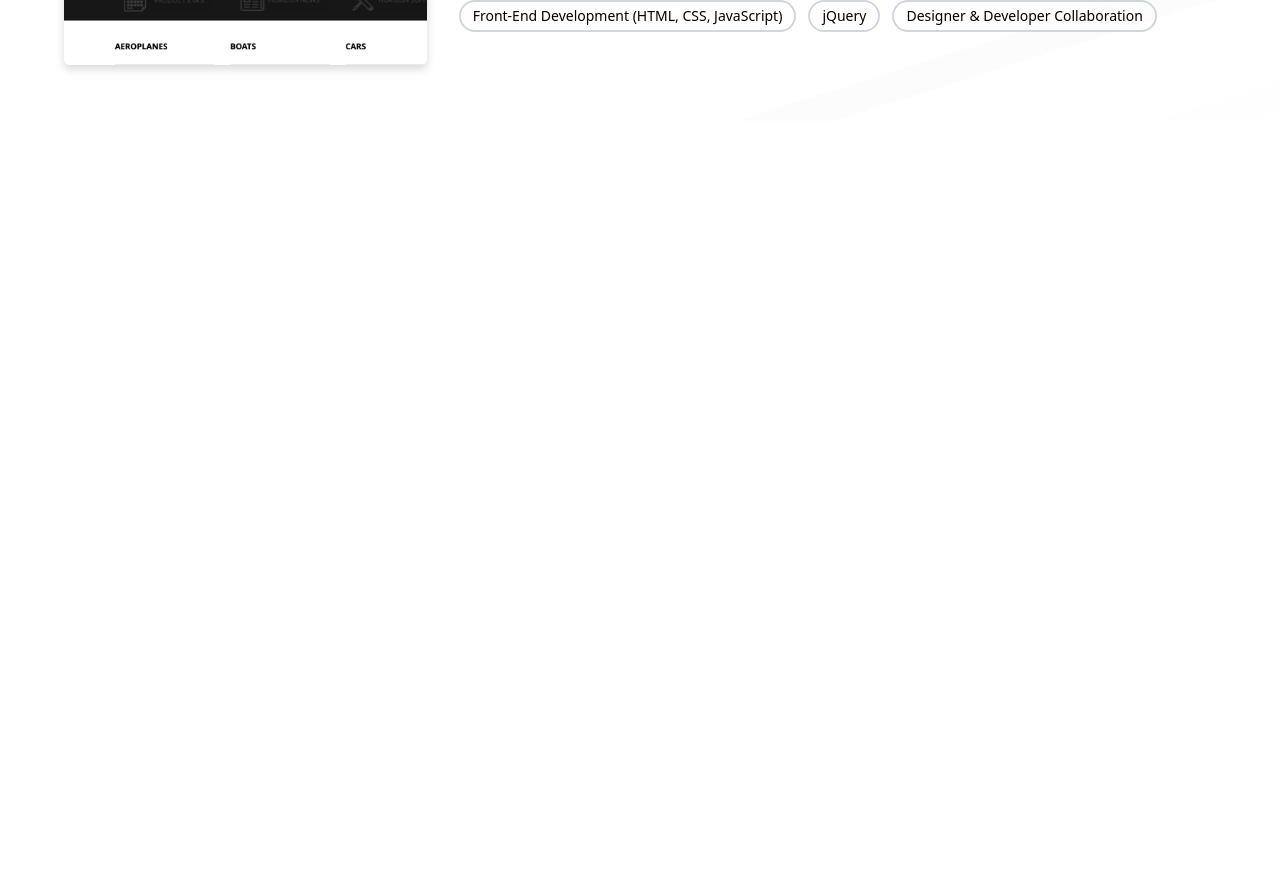
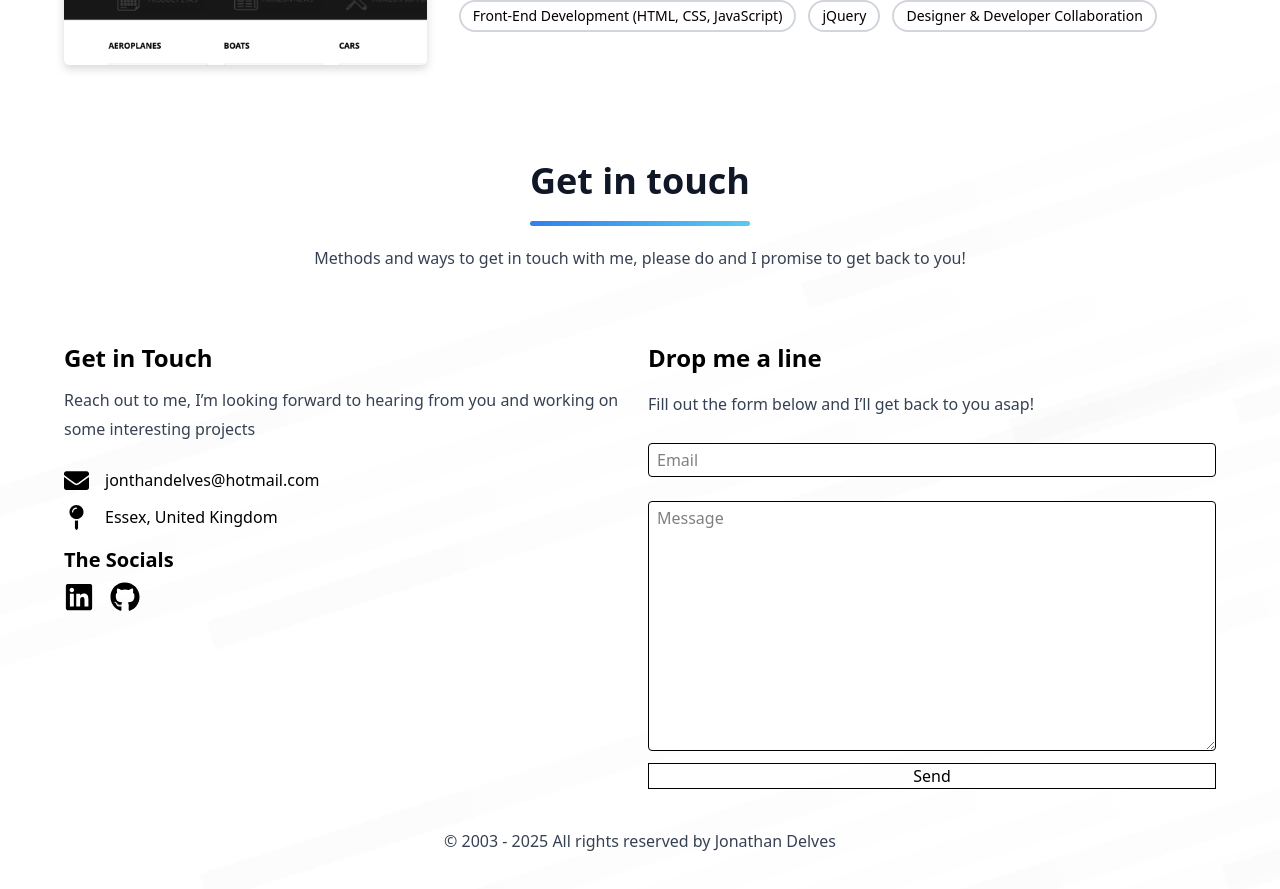
Before and after one commit to JD2410/portfolio, a React (Vite) app: page / in a window 1280 px wide. Shown: the part 7920-8809 px from the top of the page. Before the commit the page ends 8041 px from the top, so only its background shows below. Built offline with nearby package versions, Linux system fonts and the light colour scheme.

Commit message:
Updated HHUK image - made project links live - footer added - contact section

```diff
--- /dev/null
+++ b/src/components/contact/contact.jsx
@@ -0,0 +1,61 @@
+import { useState } from "react";
+import { FaEnvelope, FaLinkedin, FaGithub, FaMapPin } from "react-icons/fa";
+
+const Contact = () => {
+    const [email, setEmail] = useState("");
+    const [message, setMessage] = useState("");
+    const [result, setResult] = useState("");
+
+    const submitHandler = async (e) => {
+        e.preventDefault();
+        setResult("Sending....");
+        const formData = new FormData(e.target);
+
+        formData.append("access_key", "3a0883f7-cd78-4779-85f9-1b8d217f12d3");
+
+        const response = await fetch("https://api.web3forms.com/submit", {
+            method: "POST",
+            body: formData
+        });
+
+        const data = await response.json();
+
+        if (data.success) {
+            setResult("Form Submitted Successfully");
+            e.target.reset();
+        } else {
+            console.log("Error", data);
+            setResult(data.message);
+        }
+    }
+    return (
+        <section className="flex flex-col items-center pl-4 sm:pl-0 pr-4 sm:pr-0">
+            <h1 className="text-left w-[100%] sm:text-center text-2xl md:text-4xl font-bold mt-5 lg:mt-10 text-gray-900">Get in touch</h1>
+            <hr className="hr-underline mt-2 mb-2 sm:mt-5 sm:mb-5 w-[100%] sm:max-w-[220px] rounded-sm" />
+            <p className="sm:text-center mb-4 sm:mb-8 sm:pl-2 sm:pr-2 text-gray-700">Methods and ways to get in touch with me, please do and I promise to get back to you!</p>
+            <div className="grid sm:grid-cols-2 max-w-6xl gap-4 mt-10">
+                <div>
+                    <h3 className="text-2xl font-bold mb-3 text-left">Get in Touch</h3>
+                    <p className="leading-[1.8rem] text-gray-700 mb-6">Reach out to me, I’m looking forward to hearing from you and working on some interesting projects</p>
+                    <a href="mailto:jonathandelves@hotmail.com" className="flex gap-4 items-center mb-3"><FaEnvelope size={25} /> jonthandelves@hotmail.com</a>
+                    <div className="flex gap-4 items-center"><FaMapPin size={25} />Essex, United Kingdom</div>
+                    <h3 className="text-xl font-bold mb-1 text-left mt-4">The Socials</h3>
+                    <div className="flex gap-4 pt-1">
+                        <FaLinkedin size={30} /> <FaGithub size={30} />
+                    </div>
+                </div>
+                <form onSubmit={submitHandler} className="flex flex-col gap-3">
+                    <h3 className="text-2xl font-bold mb-1 text-left">Drop me a line</h3>
+                    <p className="leading-[1.8rem] text-gray-700 mb-3">Fill out the form below and I’ll get back to you asap!</p>
+                    <input type="text" value={email} onChange={(e) => setEmail(e.target.value)} className="border-1 pt-1 pb-1 pl-2 pr-2 mb-3 rounded-sm bg-white" placeholder="Email" />
+                    <textarea value={message} onChange={(e) => setMessage(e.target.value)} className="border-1 h-[250px] pt-1 pb-1 pl-2 pr-2 rounded-sm bg-white" placeholder="Message"></textarea>
+                    <button type="submit" className="border">Send</button>
+                </form>
+                <span>{result}</span>
+            </div>
+
+        </section>
+    )
+}
+
+export default Contact
--- /dev/null
+++ b/src/components/footer/footer.jsx
@@ -0,0 +1,10 @@
+
+const Footer = () => {
+    return (
+        <footer className="text-center pt-6 pb-6 sm:text-center mb-4 sm:mb-8 sm:pl-2 sm:pr-2 text-gray-700" >
+            &copy; 2003 - {new Date().getFullYear()} All rights reserved by Jonathan Delves
+        </footer>
+    )
+}
+
+export default Footer
--- a/src/components/projects/projects.jsx
+++ b/src/components/projects/projects.jsx
@@ -18,7 +18,7 @@ const Projects = () => {
                 url: "https://www.4thgendecorating.co.uk",
                 active: true
             },
-            github: "https://www.4thgendecorating.co.uk"
+            github: "https://github.com/JD2410/fourth-generation-decoration"
         },
         {
             name: "Christopher William - Building Solutions",
@@ -26,17 +26,17 @@ const Projects = () => {
             description: "For Christopher William Building Solutions, I designed a website and full brand identity from the ground up. With no existing assets, I created a traditional look using clean fonts and a red-and-black colour scheme, paired with architectural motifs to reflect their bespoke work. I also designed the logo, inspired by architectural plans, to strengthen the professional tone. The site was built as a flat-file website, hosted on Netlify for simplicity, with an external service handling the contact form and reCAPTCHA security. Special attention was given to metadata to ensure the site displayed cleanly when saved to a mobile home screen.",
             skills: ["Graphic Design", "Web Design", "Responisve Web Design", "Javascript", "HTML", "CSS", "Netlify", "DNS Management", "Figma", "Git", "GitHub"],
             website: {
-                url: "https://www.4thgendecorating.co.uk",
+                url: "https://cwbuilding-solutions.co.uk",
                 active: true
             },
-            github: "https://www.4thgendecorating.co.uk"
+            github: "https://github.com/JD2410/Christopher-Willliam-Website"
         },
         {
             name: "Publishing Company – Label Generator Tool (Lion)",
             image: LabelMaker,
             description: "For a publishing company, I developed a standalone tool to automate the creation of address labels from CSV files directly from the order section of their website. Previously, staff had to re-enter data manually, a time-consuming and error-prone process. The web-based system, hosted locally on their machine, allowed them to upload CSV files, review a summary of the data, and generate formatted labels ready for printing on standard Avery sheets. By removing the need for internet access or third-party tools, this project streamlined a repetitive task, improved accuracy, and delivered a simple, efficient offline solution.",
             skills: ["Web Design", "jQuery", "HTML", "CSS"],
-            github: "https://www.4thgendecorating.co.uk"
+            github: "https://github.com/JD2410/Address-Label-Generator"
         },
         {
             name: "Ultra HR - HR Management System",
@@ -54,7 +54,7 @@ const Projects = () => {
             description: "Retail Report was a management tool for shopping centres, designed to provide insights and practical tools for day-to-day operations. I began as a front-end developer, building new features, maintaining the codebase, and fixing issues. Over time, I worked with the product manager to design client-specific tools, ensuring requirements were met and workflows were efficient. Later, I shifted into a strategic role, creating product roadmaps, estimating development timelines, and presenting future plans at internal events. I also supported sales and stakeholder discussions by aligning technical feasibility with business goals.",
             skills: ["Leadership", "Team Development", "Application Scoping & Planning", "Cross-Department Collaboration", "ISO Policy Development", "Department System Development", "Web Design", "Responsive Design", "jQuery", "HTML", "CSS"],
             website: {
-                url: "#",
+                url: "https://retailreport.com",
                 active: true
             },
         },
--- a/src/main.jsx
+++ b/src/main.jsx
@@ -7,6 +7,8 @@ import Skills from './components/skills/skills.jsx';
 import About from './components/about/about.jsx';
 import Experience from './components/experience/experiences.jsx';
 import Projects from './components/projects/projects.jsx';
+import Contact from './components/contact/contact.jsx'
+import Footer from './components/footer/footer.jsx'
 
 createRoot(document.getElementById('root')).render(
   <StrictMode>
@@ -16,5 +18,7 @@ createRoot(document.getElementById('root')).render(
     <About />
     <Experience />
     <Projects />
+    <Contact />
+    <Footer />
   </StrictMode>,
 )
```
Also changed, not shown: src/components/projects/assets/horizonhobby.png.
